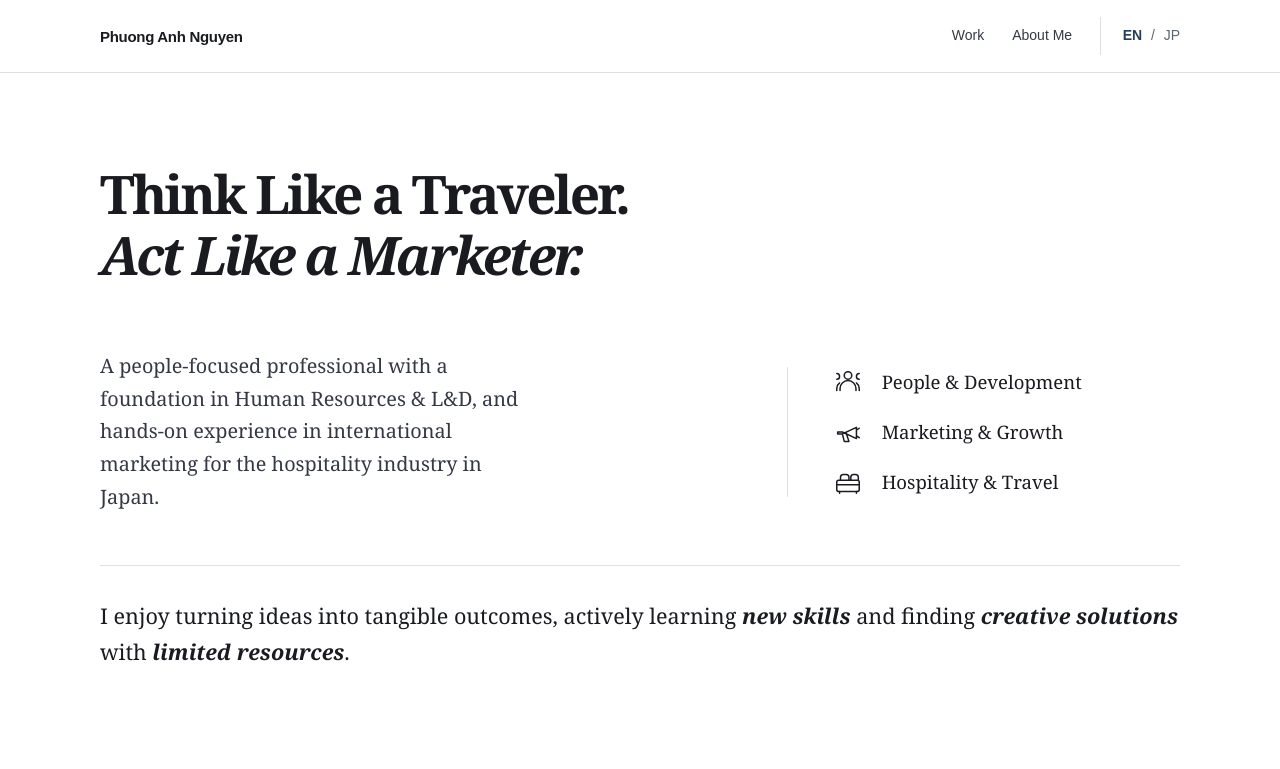
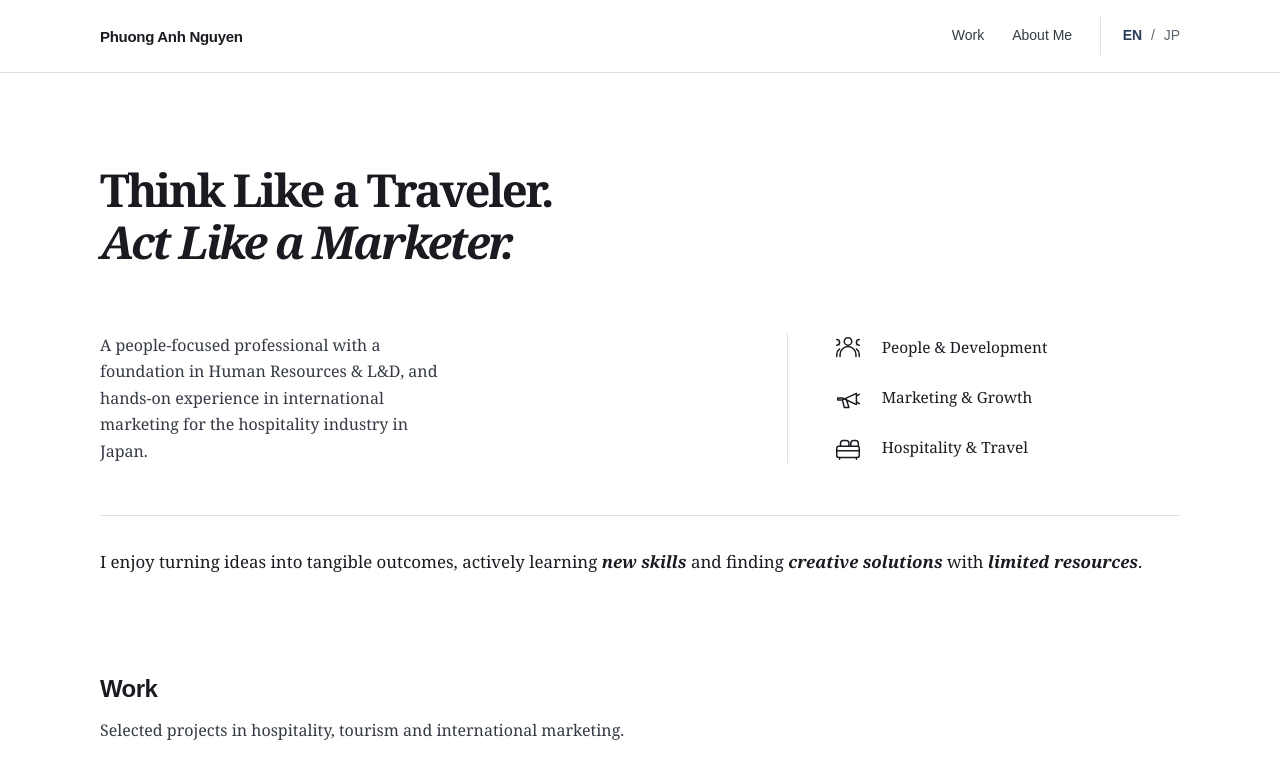
Before and after one commit to phuonganhngh/mkt, a Next.js app: page / in a window 1280 px wide. Shown: the top 769 px of the page. Built offline with nearby package versions, Linux system fonts and the light colour scheme; grey boxes are pictures that could not be loaded.

Commit message:
Reduce editorial hero typography scale for balanced desktop layout

```diff
--- a/app/styles.css
+++ b/app/styles.css
@@ -500,7 +500,7 @@ th { font-weight: 500; }
 .home-intro-editorial { padding-block: clamp(3.2rem, 7vw, 6.4rem) 3.5rem; }
 .home-intro-editorial .home-editorial-title {
   font-family: "Roboto Serif Variable", Georgia, serif;
-  font-size: clamp(2.15rem, 4.15vw, 3.95rem);
+  font-size: clamp(2rem, 3.55vw, 3.25rem);
   font-weight: 750;
   letter-spacing: -.052em;
   line-height: 1.16;
@@ -517,7 +517,7 @@ th { font-weight: 500; }
 .home-editorial-body .home-intro-statement {
   margin: 0;
   max-width: 39ch;
-  font: 400 clamp(1.05rem, 1.55vw, 1.28rem)/1.65 var(--reading);
+  font: 400 clamp(.98rem, 1.25vw, 1.1rem)/1.65 var(--reading);
 }
 .home-editorial-body .home-intro-statement strong { font-weight: 700; color: var(--ink); }
 .home-editorial-focus {
@@ -526,14 +526,14 @@ th { font-weight: 500; }
   display: grid;
   gap: 1.25rem;
 }
-.home-editorial-focus-item { display: flex; align-items: center; gap: 1.15rem; font: 400 clamp(1rem, 1.45vw, 1.23rem)/1.4 var(--reading); color: var(--ink); }
+.home-editorial-focus-item { display: flex; align-items: center; gap: 1.15rem; font: 400 clamp(.96rem, 1.2vw, 1.08rem)/1.4 var(--reading); color: var(--ink); }
 .home-editorial-focus-item svg { width: 30px; height: 30px; flex: 0 0 30px; }
 .home-intro-editorial .home-editorial-philosophy {
   max-width: none;
   margin-top: clamp(2.4rem, 4vw, 3.5rem);
   padding-top: clamp(1.5rem, 2.5vw, 2.2rem);
   border-top: 1px solid var(--line);
-  font: 400 clamp(1.05rem, 1.7vw, 1.35rem)/1.7 var(--reading);
+  font: 400 clamp(.98rem, 1.32vw, 1.14rem)/1.7 var(--reading);
   color: var(--ink);
 }
 .home-editorial-philosophy strong { font-weight: 700; }
```
